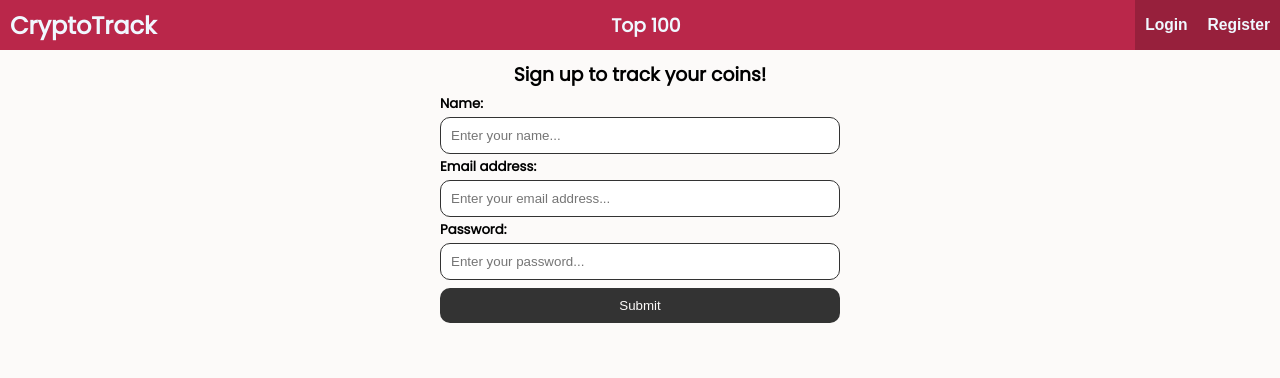
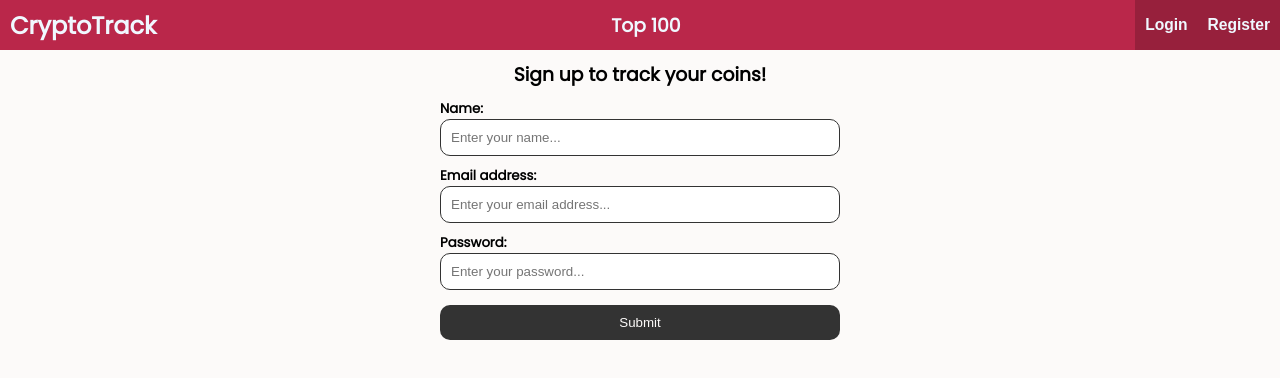
Before and after one commit to zsoobratty/cryptotracking, a React (Create React App) app in the folder client/: page /signup in a window 1280 px wide. Shown: the top 378 px of the page. Built offline with nearby package versions, Linux system fonts and the light colour scheme; no server answers.

Commit message:
Fix toast bug for not completing all fields on signup

```diff
--- a/client/src/App.css
+++ b/client/src/App.css
@@ -65,14 +65,13 @@ button {
 .SignUp-form {
   display: flex;
   flex-direction: column;
-  margin-top: 5px;
+  padding: 10px;
 }
 
 .SignUp-form input {
   padding: 10px;
   width: 400px;
-  margin-top: 3px;
-  margin-bottom: 3px;
+  margin-bottom: 10px;
   border: 1px solid #333333;
   border-radius: 10px;
 }
@@ -100,14 +99,13 @@ button {
 .SignIn-form {
   display: flex;
   flex-direction: column;
-  margin-top: 10px;
+  padding: 20px;
 }
 
 .SignIn-form input {
   padding: 10px;
   width: 400px;
-  margin-top: 3px;
-  margin-bottom: 3px;
+  margin-bottom: 10px;
   border: 1px solid #333333;
   border-radius: 10px;
 }
--- a/client/src/components/SignUp.js
+++ b/client/src/components/SignUp.js
@@ -14,6 +14,10 @@ const SignUp = () => {
 
     const handleSignUp = async (e) => {
         e.preventDefault()
+        if(!name || !email || !password) {
+            M.toast({html: "Please complete all fields", classes: "toast"})
+            return;
+        }
         if (
             !/^(([^<>()\[\]\\.,;:\s@"]+(\.[^<>()\[\]\\.,;:\s@"]+)*)|(".+"))@((\[[0-9]{1,3}\.[0-9]{1,3}\.[0-9]{1,3}\.[0-9]{1,3}])|(([a-zA-Z\-0-9]+\.)+[a-zA-Z]{2,}))$/.test(
               email
```
